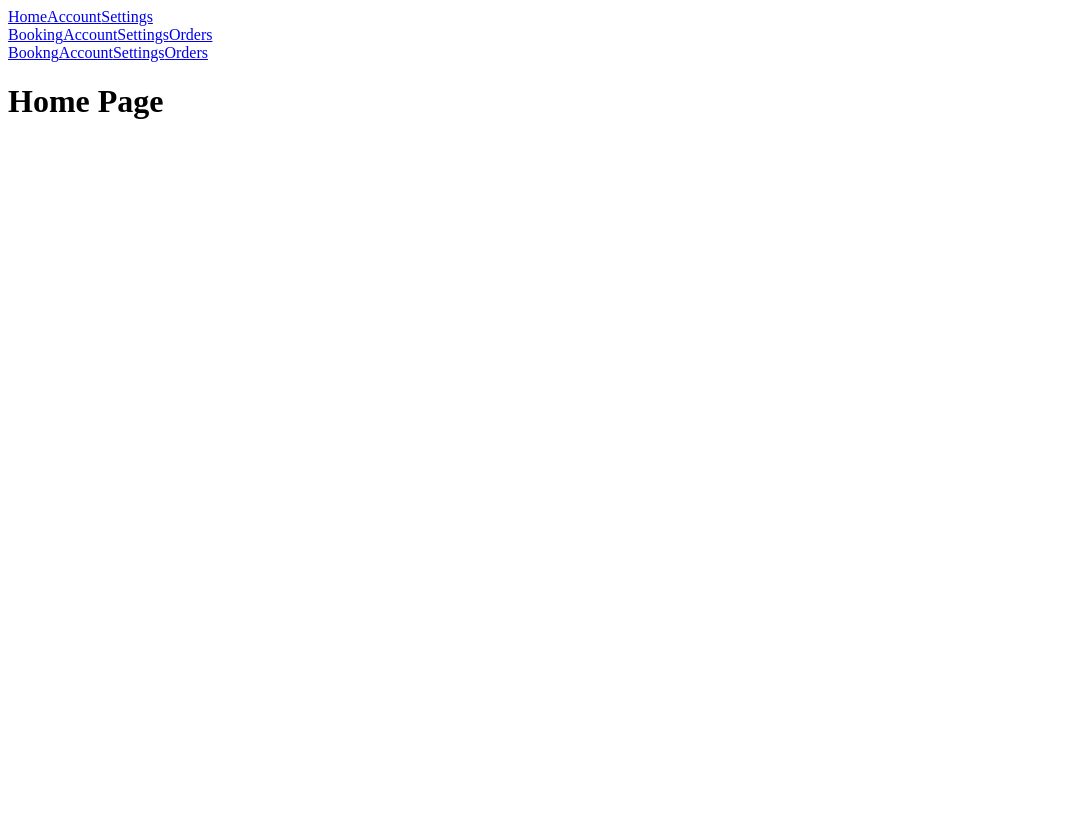
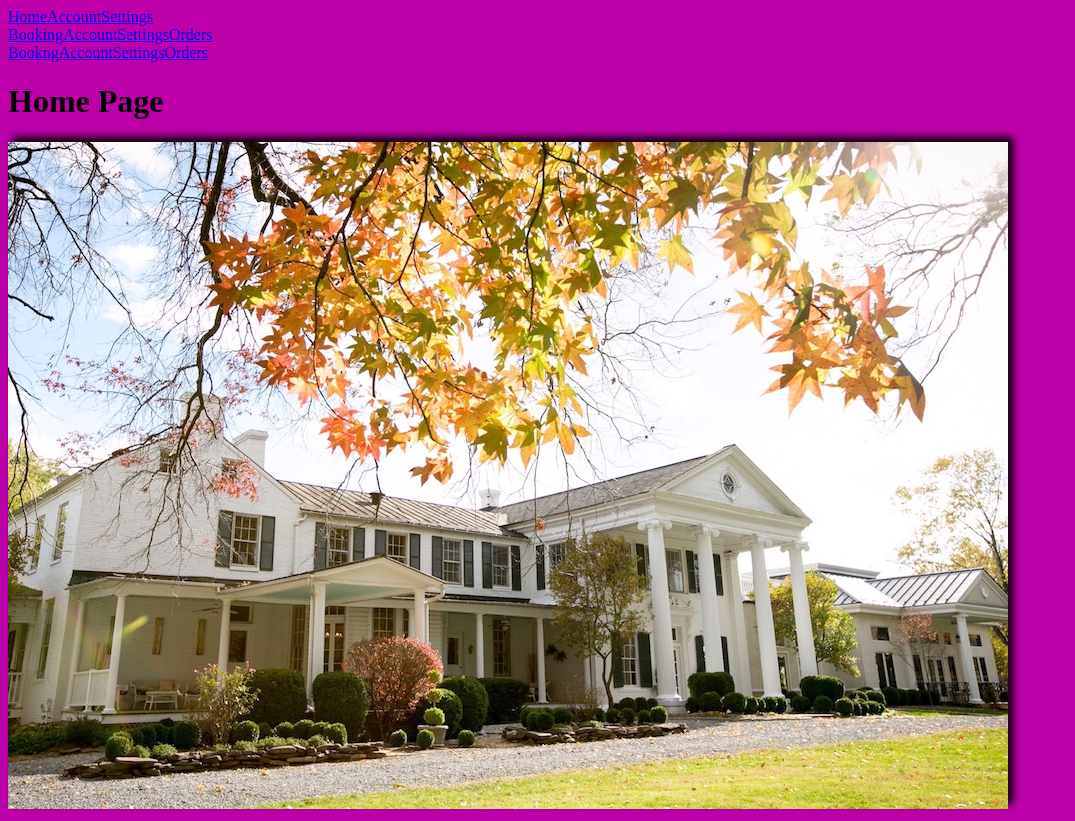
Before and after one commit to adogbeji/MERNSocialNetwork, a Next.js app in the folder client/: page / in a window 1280 px wide. Shown: the whole page, without its empty margins (0-1075 px from the left). Before the commit the page ends 800 px from the top, so only its background shows below. Built offline with nearby package versions, Linux system fonts and the light colour scheme.

Commit message:
Display dummy image in home page & start adding CSS

```diff
--- a/client/pages/_app.js
+++ b/client/pages/_app.js
@@ -1,9 +1,14 @@
 import Nav from '../components/Nav';
+import Head from 'next/head'
 
 export default function MyApp({ Component, pageProps }) {
   // return <Component {...pageProps} />
   return (
     <>
+      <Head>
+        <link rel="stylesheet" href="/css/styles.css"/>
+      </Head>
+
       <Nav/>
       <Component {...pageProps} />
     </>
--- a/client/pages/index.js
+++ b/client/pages/index.js
@@ -2,6 +2,7 @@ const Home = () => {
   return (
     <div>
       <h1>Home Page</h1>
+      <img src="/images/gal-1.jpeg" alt="Dummy Image"/>
     </div>
   );
 };
--- /dev/null
+++ b/client/public/css/styles.css
@@ -0,0 +1,7 @@
+img {
+    box-shadow: .3rem -.3rem .48rem 0 #050505;
+}
+
+body {
+    background-color: #BD00AA;
+}
```
